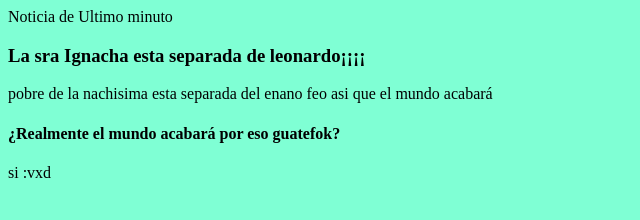
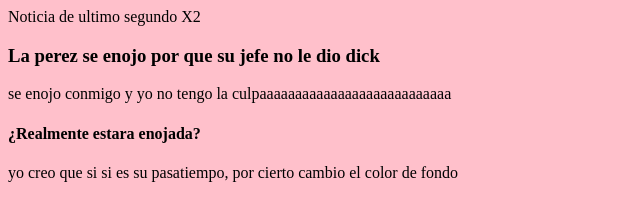
Before and after one commit to inteer03/momia, a plain HTML site: page index.html in a window 1280 px wide. Shown: the whole page, without its empty margins (0-640 px from the left). Drawn offline with Linux system fonts and the light colour scheme.

Commit message:
Update index.html

```diff
--- a/index.html
+++ b/index.html
@@ -1,13 +1,13 @@
 <head>
-    <tittle>Noticia de Ultimo minuto</tittle>
-    <h3>La sra Ignacha esta separada de leonardo¡¡¡¡</h3>
+    <tittle>Noticia de ultimo segundo X2</tittle>
+    <h3>La perez se enojo por que su jefe no le dio dick</h3>
 </head>
 <body>
-    <p>pobre de la nachisima esta separada del enano feo asi que el mundo acabará</p>
-    <h4>¿Realmente el mundo acabará por eso guatefok?</h4>
-    <p>si :vxd</p>
+    <p>se enojo conmigo y yo no tengo la culpaaaaaaaaaaaaaaaaaaaaaaaaaaa</p>
+    <h4>¿Realmente estara enojada?</h4>
+    <p>yo creo que si si es su pasatiempo, por cierto cambio el color de fondo</p>
 
-<body style="background-color:aquamarine;">
+<body style="background-color:pink;">
 
 </body>
 </html>
```
